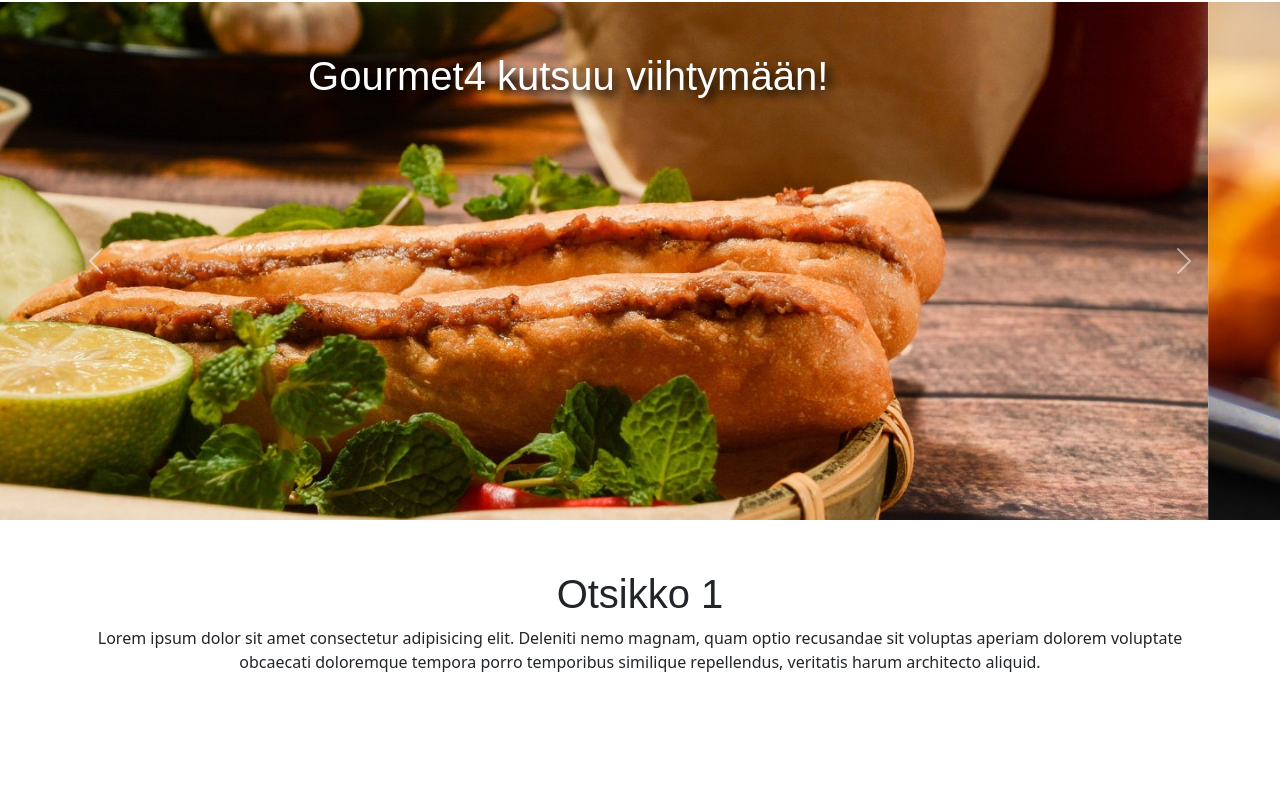
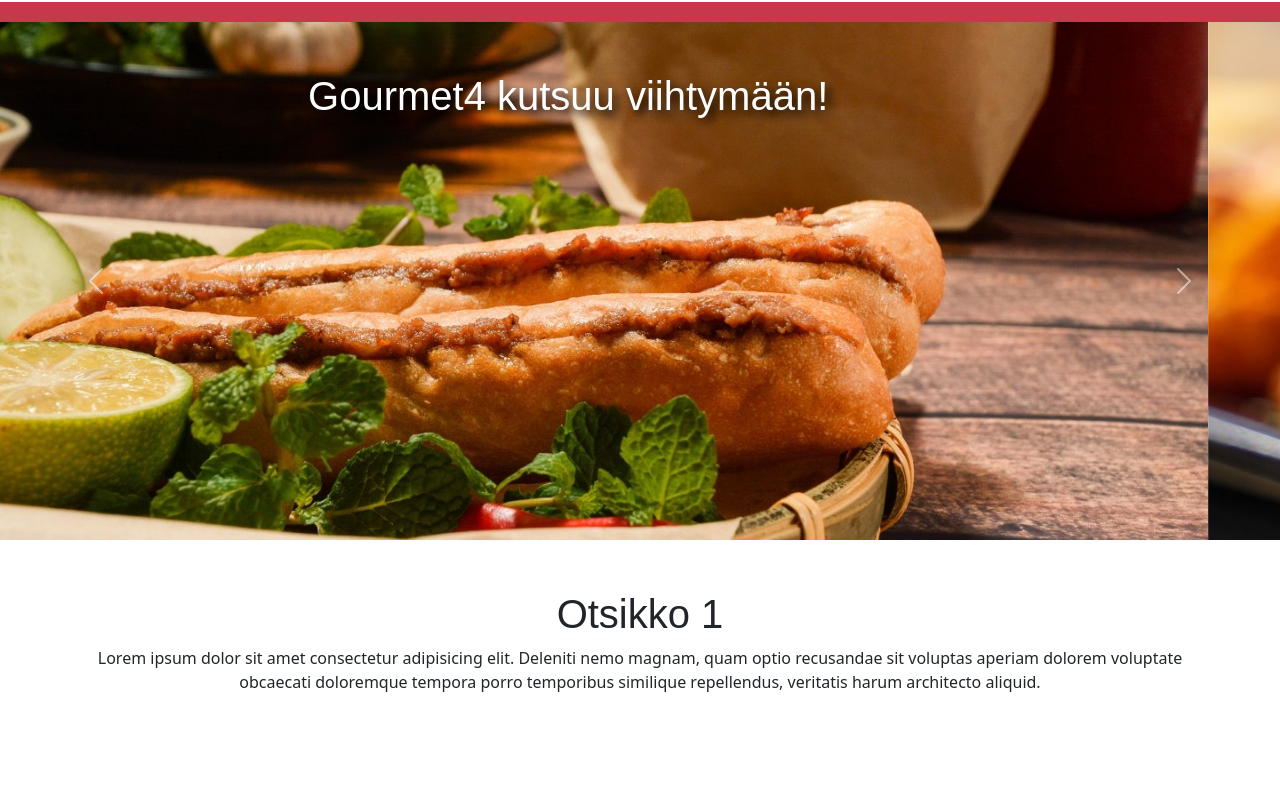
Before and after one commit to iida21014/Verkkosivut-Gourmet4-ravintolalle, a plain HTML site: page Gourmet4/index.html in a window 1280 px wide. Shown: the part 224-1011 px from the top of the page. Drawn offline with nearby package versions, Linux system fonts and the light colour scheme; a web font is replaced by a local one.

Commit message:
divider lisätty etusivulle

```diff
--- a/Gourmet4/index.html
+++ b/Gourmet4/index.html
@@ -60,6 +60,9 @@
       </div>
     </nav>
     </div>
+
+     <!-- Punainen erotin ennen sisältöaluetta -->
+  <div class="divider"></div>
 
   </header>
 
```
